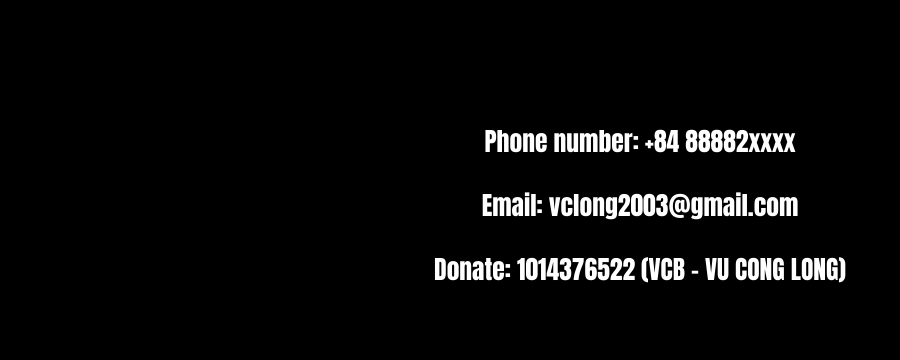
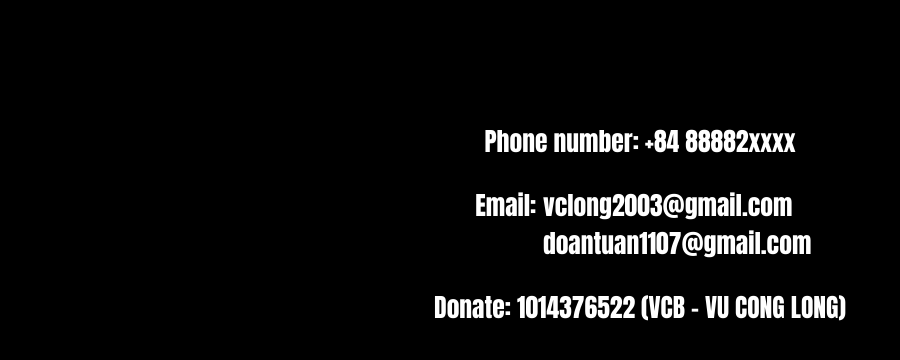
Before and after one commit to vclong2003/First_website-VCLmoviesz, a plain HTML site: page CONTACT/contact.html in a window 1280 px wide. Shown: the part 66-426 px from the top of the page, without its empty margins (0-900 px from the left). Drawn offline with nearby package versions, Linux system fonts and the light colour scheme; a web font is replaced by a local one.

Commit message:
add email

```diff
--- a/CONTACT/contact.html
+++ b/CONTACT/contact.html
@@ -21,7 +21,12 @@
     </nav>
     <div id="contact">
         <div id="contactText">Phone number: +84 88882xxxx</div>
-        <div id="contactText">Email: vclong2003@gmail.com</div>
+        <div id="contactText">
+            Email:
+            <div style="padding-left: 2%;">vclong2003@gmail.com<br>
+                doantuan1107@gmail.com
+            </div>
+        </div>
         <div id="contactText">Donate: 1014376522 (VCB - VU CONG LONG)</div>
     </div>
 </body>
--- a/index.css
+++ b/index.css
@@ -168,6 +168,8 @@
     color: rgb(255, 255, 255);
     font-family: Impact, Haettenschweiler, 'Arial Narrow Bold', sans-serif;
     padding: 2%;
+    display: flex;
+    flex-direction: row;
 }
 
 #mobileAd {
```
